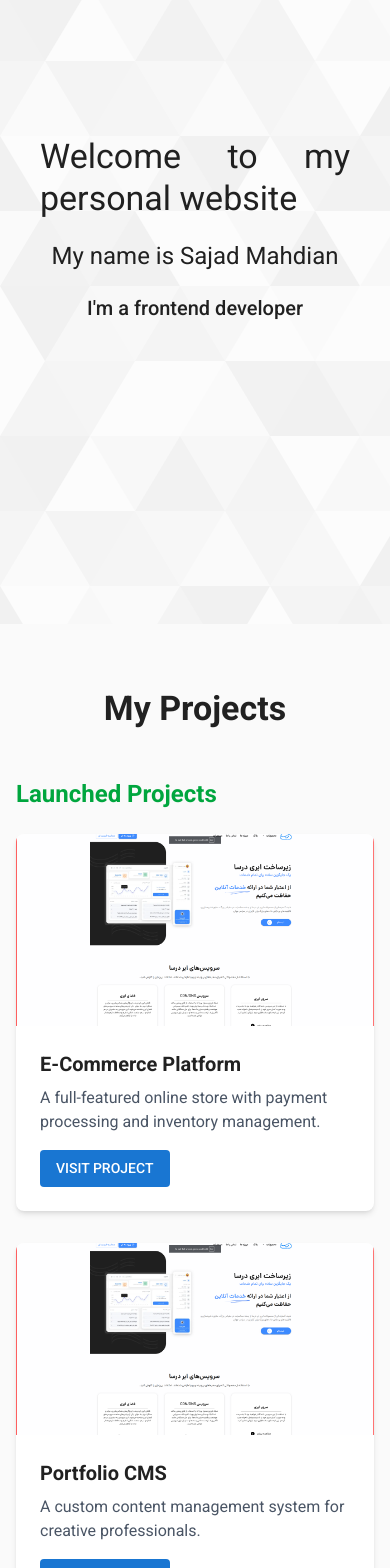
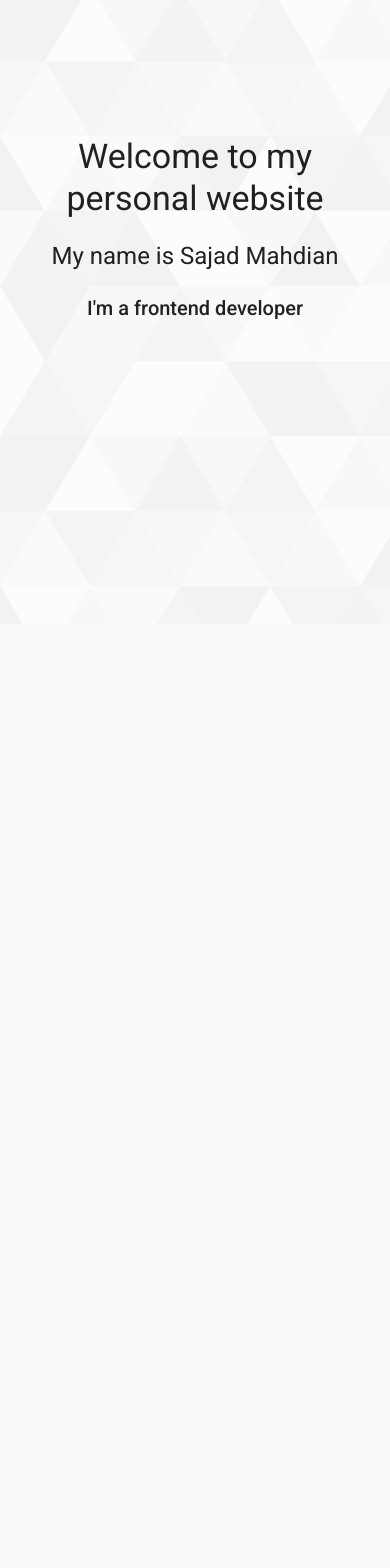
Before and after one commit to sajad3731/onedev, a Next.js app: page /en in a window 390 px wide. Shown: the part 220-1788 px from the top of the page. After the commit the page ends 844 px from the top, so only its background shows below. Built offline with nearby package versions, Linux system fonts and the light colour scheme; no server answers; what @mui/material-nextjs would draw is missing.

Commit message:
improve UX/UI snap scrolling

```diff
--- a/messages/en.json
+++ b/messages/en.json
@@ -15,7 +15,8 @@
       "view-gallery": "View Gallery",
       "view-concept": "View Concept",
       "launching": "Launching",
-      "coming-soon": "Coming Soon"
+      "coming-soon": "Coming Soon",
+      "gallery": "Gallery"
     }
   },
   "Metadata": {
--- a/messages/fa.json
+++ b/messages/fa.json
@@ -15,7 +15,8 @@
       "view-gallery": "دیدن گالری تصاویر",
       "view-concept": "نمایش طرح مفهومی",
       "launching": "بهره‌بردای",
-      "coming-soon": "به زودی"
+      "coming-soon": "به زودی",
+      "gallery": "گالری"
     }
   },
   "Metadata": {
--- a/src/app/[locale]/page.tsx
+++ b/src/app/[locale]/page.tsx
@@ -1,11 +1,11 @@
 import { Header } from "@/components/header/Header";
 import { Introduce } from "@/components/sections/Introduce";
 import { Projects } from "@/components/sections/projects/Projects";
-import { projectsData } from "@/data/projects";
-import { Box, Toolbar } from "@mui/material";
-// import { useTranslations } from "next-intl";
+import { projectsData } from "@/data/projectsData";
+import { Box, Container, Toolbar } from "@mui/material";
 import { getTranslations } from "next-intl/server";
 import { type FC } from "react";
+import "@/styles/scroll-snap.css";
 
 export async function generateMetadata({
   params,
@@ -21,28 +21,55 @@ export async function generateMetadata({
 }
 
 const HomePage: FC = () => {
-  // const t = useTranslations("HomePage");
-
   return (
     <Box
-      // Let MUI define background/text via the palette:
       sx={{
         bgcolor: "background.default",
         color: "text.primary",
-        minHeight: "100vh",
+        height: "100vh",
+        overflow: "hidden", // Prevent scrolling on the main container
       }}
     >
       <Header />
-      <main>
-        <Toolbar />
-        <section className="relative w-full h-[calc(100vh-56px)] md:h-[calc(100vh-64px)] overflow-hidden">
+      <Toolbar />
+      <main className="scroll-snap-container">
+        {/* First section - Intro */}
+        <section id="home" className="scroll-snap-section">
           <div className="absolute inset-0 bg-[url('/images/common-bg.svg')] bg-repeat opacity-40 dark:opacity-20 z-0" />
           <div className="relative z-10 w-full h-full flex items-center justify-center">
             <Introduce />
           </div>
         </section>
-        <section id="projects" className="py-16">
+
+        {/* Second section - Projects */}
+        <Container
+          component="section"
+          maxWidth="lg"
+          id="projects"
+          className="scroll-snap-section"
+        >
           <Projects projectsData={projectsData} />
+        </Container>
+
+        {/* Add more sections as needed */}
+        <section id="about" className="scroll-snap-section">
+          {/* About section content */}
+          <div className="relative z-10 w-full h-full flex items-center justify-center">
+            <div className="container mx-auto px-4">
+              <h2 className="text-3xl font-bold mb-6">About Me</h2>
+              {/* Your about content here */}
+            </div>
+          </div>
+        </section>
+
+        <section id="contact" className="scroll-snap-section">
+          {/* Contact section content */}
+          <div className="relative z-10 w-full h-full flex items-center justify-center">
+            <div className="container mx-auto px-4">
+              <h2 className="text-3xl font-bold mb-6">Contact</h2>
+              {/* Your contact content here */}
+            </div>
+          </div>
         </section>
       </main>
     </Box>
--- a/src/components/header/NavItems.tsx
+++ b/src/components/header/NavItems.tsx
@@ -8,9 +8,41 @@ const CustomButton = styled(Button)({
   },
 });
 
-export const NavItem: React.FC<ButtonProps> = ({ children, ...props }) => {
+interface NavItemProps extends ButtonProps {
+  sectionId?: string;
+}
+
+export const NavItem: React.FC<NavItemProps> = ({
+  children,
+  sectionId,
+  ...props
+}) => {
+  const handleClick = (e: React.MouseEvent) => {
+    e.preventDefault();
+    if (sectionId && typeof window !== "undefined") {
+      const section = document.getElementById(sectionId);
+      if (section) {
+        // Get the header height based on viewport width
+        const headerHeight = window.innerWidth <= 600 ? 56 : 64;
+
+        // Calculate the position to scroll to
+        const sectionTop = section.offsetTop;
+        const offsetTop = sectionTop - headerHeight;
+
+        // Use scrollTo with the container element
+        const container = document.querySelector(".scroll-snap-container");
+        if (container) {
+          container.scrollTo({
+            top: offsetTop,
+            behavior: "smooth",
+          });
+        }
+      }
+    }
+  };
+
   return (
-    <CustomButton variant="text" {...props}>
+    <CustomButton variant="text" onClick={handleClick} {...props}>
       {children}
     </CustomButton>
   );
--- a/src/components/sections/Introduce.tsx
+++ b/src/components/sections/Introduce.tsx
@@ -8,14 +8,14 @@ interface IntroduceProps {}
 export const Introduce: React.FC<IntroduceProps> = () => {
   const t = useTranslations("HomePage");
   return (
-    <div className="px-10 flex flex-col gap-y-5 justify-center items-center">
-      <Typography variant="h4" className="text-justify">
+    <div className="px-5 flex flex-col gap-y-5 justify-center items-center">
+      <Typography variant="h4" className="text-center">
         {t("Introduce.welcome")}
       </Typography>
-      <Typography variant="h5" className="text-justify">
+      <Typography variant="h5" className="text-center">
         {t("Introduce.my-name")}
       </Typography>
-      <Typography variant="h6" className="text-justify">
+      <Typography variant="h6" className="text-center">
         {t("Introduce.carrie")}
       </Typography>
     </div>
--- a/src/components/sections/projects/ProjectGalleryModal.tsx
+++ b/src/components/sections/projects/ProjectGalleryModal.tsx
@@ -1,6 +1,7 @@
 "use client";
 
-import { Dialog, DialogProps } from "@mui/material";
+import { Dialog, DialogProps, Typography } from "@mui/material";
+import { useTranslations } from "next-intl";
 import Image from "next/image";
 import { FC } from "react";
 
@@ -12,12 +13,14 @@ export const ProjectGalleryModal: FC<ProjectGalleryDialog> = ({
   selectedProject,
   ...dialogProps
 }) => {
+  const t = useTranslations("HomePage.Projects");
+
   return (
     <Dialog {...dialogProps}>
       <div className="flex justify-between items-center p-4 border-b">
-        <h3 className="text-xl font-semibold">
-          {selectedProject?.title} - Gallery
-        </h3>
+        <Typography variant="h6">
+          {selectedProject?.title} - {t("gallery")}
+        </Typography>
         {/* <button
           onClick={onClose}
           className="text-gray-500 hover:text-gray-700"
@@ -56,11 +59,11 @@ export const ProjectGalleryModal: FC<ProjectGalleryDialog> = ({
             </div>
           ))}
         </div>
-        <p className="text-gray-600 mb-4">
+        <Typography variant="subtitle1">
           {selectedProject?.status === "launched"
             ? "Detailed view of the selectedProject showing the main features and user interface elements."
             : "Concept designs and mockups for this upcoming selectedProject?."}
-        </p>
+        </Typography>
       </div>
     </Dialog>
   );
--- a/src/components/sections/projects/Projects.tsx
+++ b/src/components/sections/projects/Projects.tsx
@@ -31,15 +31,14 @@ export const Projects: FC<ProjectsProps> = ({ projectsData }) => {
   };
 
   return (
-    <>
-      <div className="container mx-auto px-4">
-        <Typography variant="h4" className="!font-bold !text-center !mb-12">
+    <div className="flex flex-col gap-y-10 py-5">
+      <Typography variant="h4" className="!font-bold !text-center">
         {t("my-projects")}
       </Typography>
 
       {/* Launched Projects */}
       {launchedProjects.length > 0 && (
-          <div className="mb-16">
+        <div className="flex flex-col gap-y-1">
           <Typography
             variant="h5"
             className="!font-semibold !mb-6 text-green-600"
@@ -60,7 +59,7 @@ export const Projects: FC<ProjectsProps> = ({ projectsData }) => {
 
       {/* Upcoming Projects */}
       {upcomingProjects.length > 0 && (
-          <div>
+        <div className="flex flex-col gap-y-1">
           <Typography
             variant="h5"
             className="!font-semibold !mb-6 text-amber-600"
@@ -78,13 +77,12 @@ export const Projects: FC<ProjectsProps> = ({ projectsData }) => {
           </div>
         </div>
       )}
-      </div>
 
       <ProjectGalleryModal
         open={!!selectedProject}
         onClose={handleCloseDialog}
         selectedProject={selectedProject!}
       />
-    </>
+    </div>
   );
 };
--- a/src/styles/globals.css
+++ b/src/styles/globals.css
@@ -1,9 +1,17 @@
 @import "tailwindcss";
 
+html,
 body {
+  margin: 0;
+  padding: 0;
+  height: 100%;
+  overflow: hidden; /* Prevent scrolling on body */
   font-family: var(--font-iransans), var(--font-roboto), sans-serif;
-  /* overflow: overlay; */
 }
+
+/* Import our scroll-snap styles */
+@import "./scroll-snap.css";
+
 /*
 * {
   text-decoration: none;
--- /dev/null
+++ b/src/styles/scroll-snap.css
@@ -0,0 +1,30 @@
+/* Main scroll container */
+.scroll-snap-container {
+  height: 100vh;
+  overflow-y: scroll;
+  scroll-snap-type: y mandatory;
+  scroll-behavior: smooth;
+}
+
+/* Individual sections that should snap */
+.scroll-snap-section {
+  scroll-snap-align: start;
+  height: 100vh;
+  width: 100%;
+  position: relative;
+  overflow: hidden;
+}
+
+/* Adjust for mobile header height */
+@media (max-width: 600px) {
+  .scroll-snap-section:first-child {
+    height: calc(100vh - 56px);
+  }
+}
+
+/* Adjust for desktop header height */
+@media (min-width: 601px) {
+  .scroll-snap-section:first-child {
+    height: calc(100vh - 64px);
+  }
+}
```
Also changed, not shown: src/components/header/Header.tsx (+65 -20 lines), src/data/projectsData.ts (renamed from src/data/projects.ts). Lines whose indentation alone changed are shown as unchanged.
